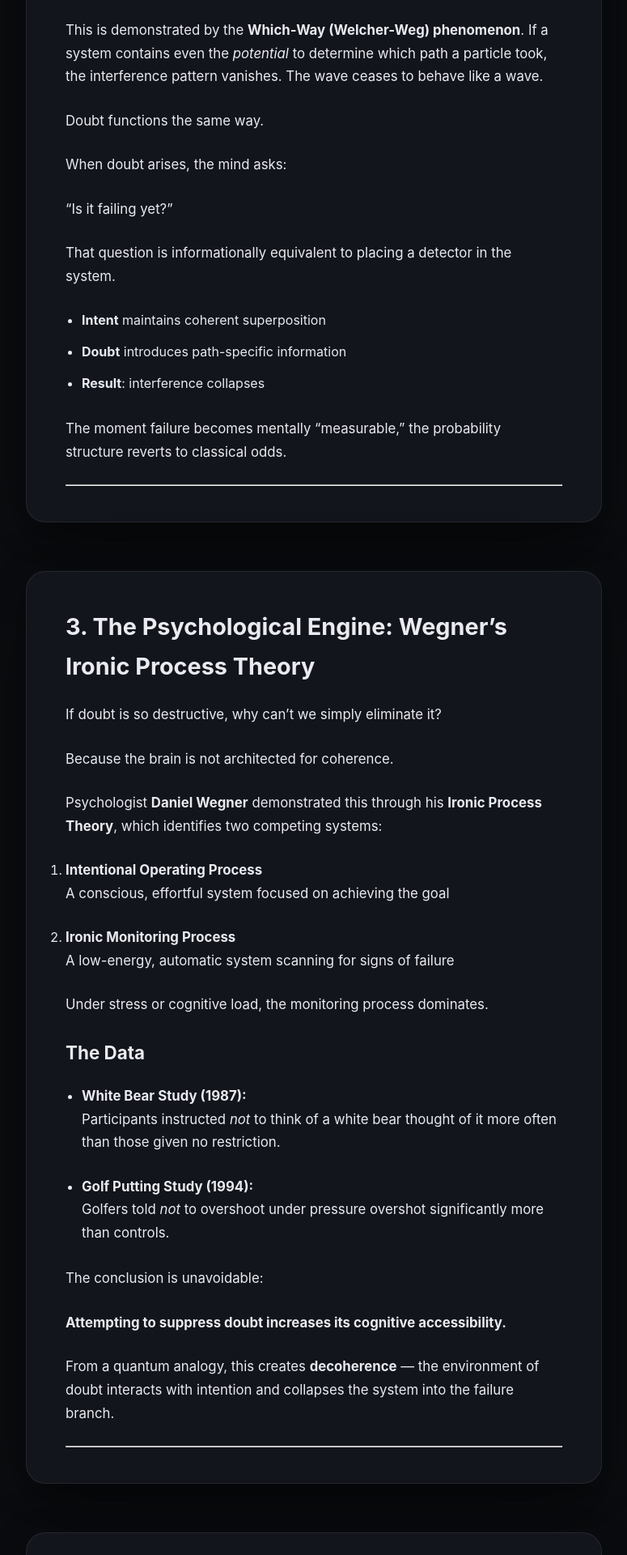
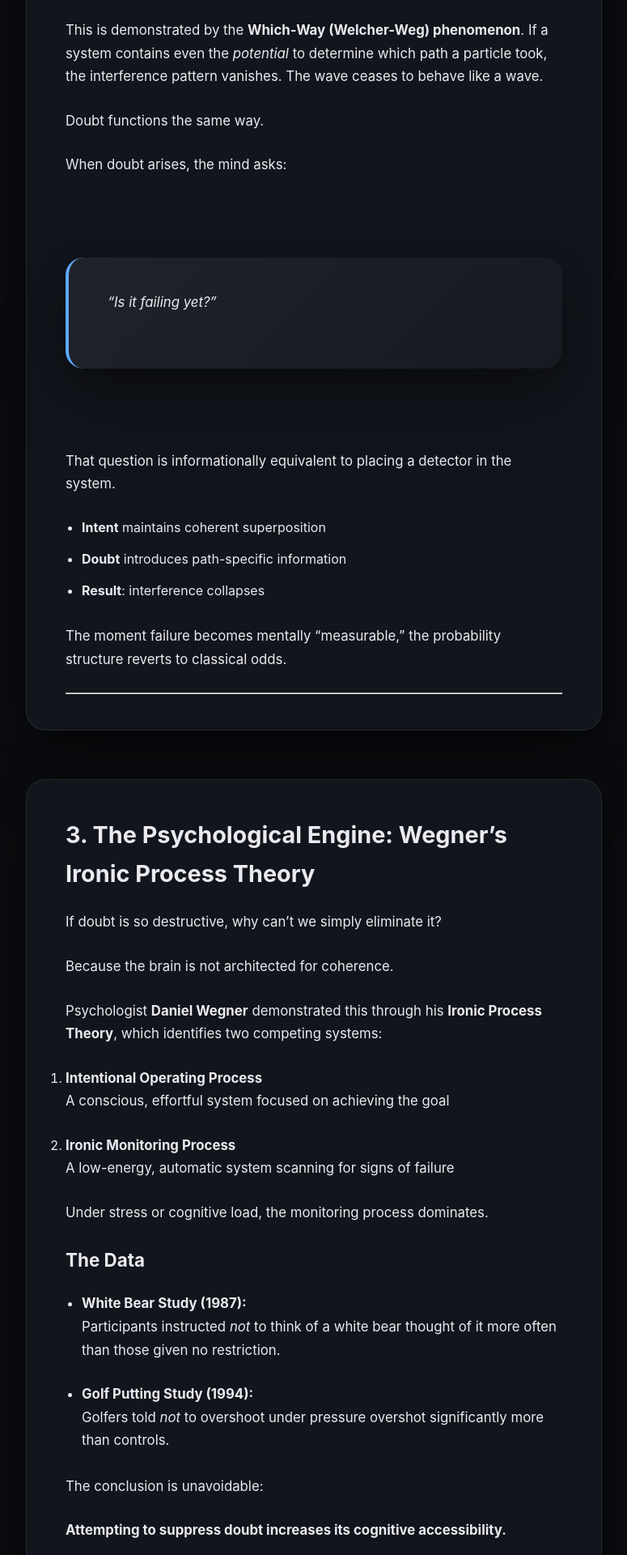
Before and after one commit to 996938039a-droid/996938039a-droid.github.io, a Jekyll site: the page built from _posts/2026-01-30-the-physics-of-intent.md, in a window 1280 px wide. Shown: the part 2672-4592 px from the top of the page at 81% size, without its empty margins (252-1027 px from the left). Built offline with Jekyll 4.4.1, drawn with Linux system fonts in a browser that asks for light colours.

Commit message:
Update style.css

```diff
--- a/assets/style.css
+++ b/assets/style.css
@@ -440,3 +440,34 @@ img {
 .article-card h3 {
   margin-top: 0;
 }
+
+
+
+/* ===============================
+   QUOTE PULL-OUTS
+================================ */
+
+.article-body blockquote {
+  margin: 100px auto;
+  padding: 42px 48px;
+  max-width: 680px;
+
+  font-size: 1.35rem;
+  font-style: italic;
+  line-height: 1.6;
+
+  color: #ffffff;
+
+  border-left: 4px solid var(--accent);
+  background: linear-gradient(
+    135deg,
+    rgba(255,255,255,0.06),
+    rgba(255,255,255,0.02)
+  );
+
+  border-radius: 22px;
+
+  box-shadow:
+    0 14px 40px rgba(0,0,0,0.3),
+    0 50px 90px rgba(0,0,0,0.2);
+}
```
